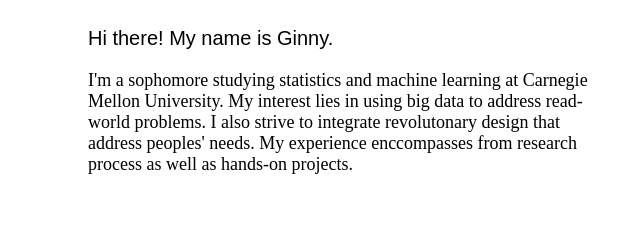
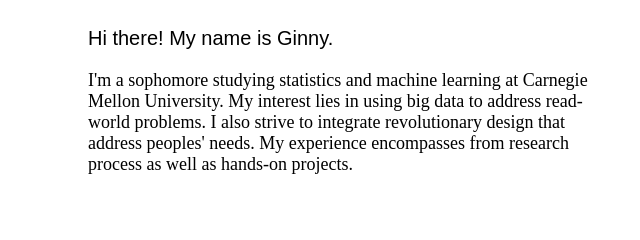
Before and after one commit to GinnyZhao/personal-website, a plain HTML site: page index.html in a window 1280 px wide. Shown: the part 293-533 px from the top of the page, 640-1280 px from the left. Drawn offline with nearby package versions, Linux system fonts and the light colour scheme; a script that the page names is missing.

Commit message:
checkpoint

```diff
--- a/index.html
+++ b/index.html
@@ -44,7 +44,7 @@
 
     	</p>
 
-    	<p style="font-size:18px"> I'm a sophomore studying statistics and machine learning at Carnegie Mellon University. My interest lies in using big data to address read-world problems. I also strive to integrate revolutonary design that address peoples' needs. My experience enccompasses from research process as well as hands-on projects.
+    	<p style="font-size:18px"> I'm a sophomore studying statistics and machine learning at Carnegie Mellon University. My interest lies in using big data to address read-world problems. I also strive to integrate revolutionary design that address peoples' needs. My experience encompasses from research process as well as hands-on projects.
     	</p>
 
     </div>
```
